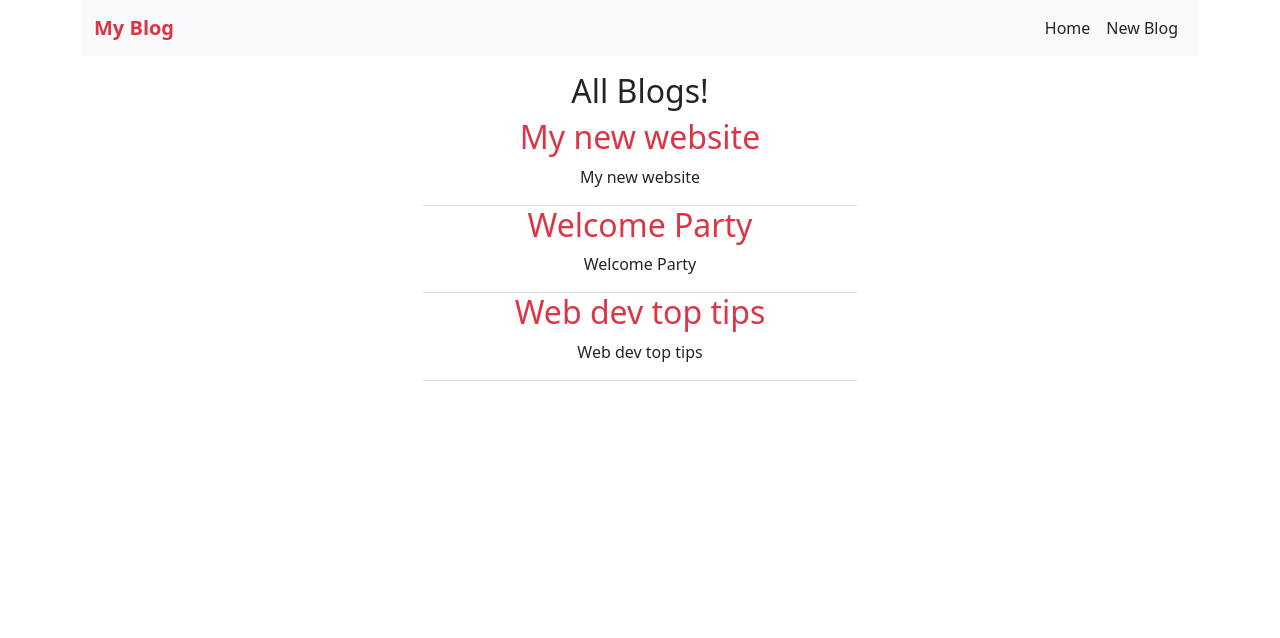
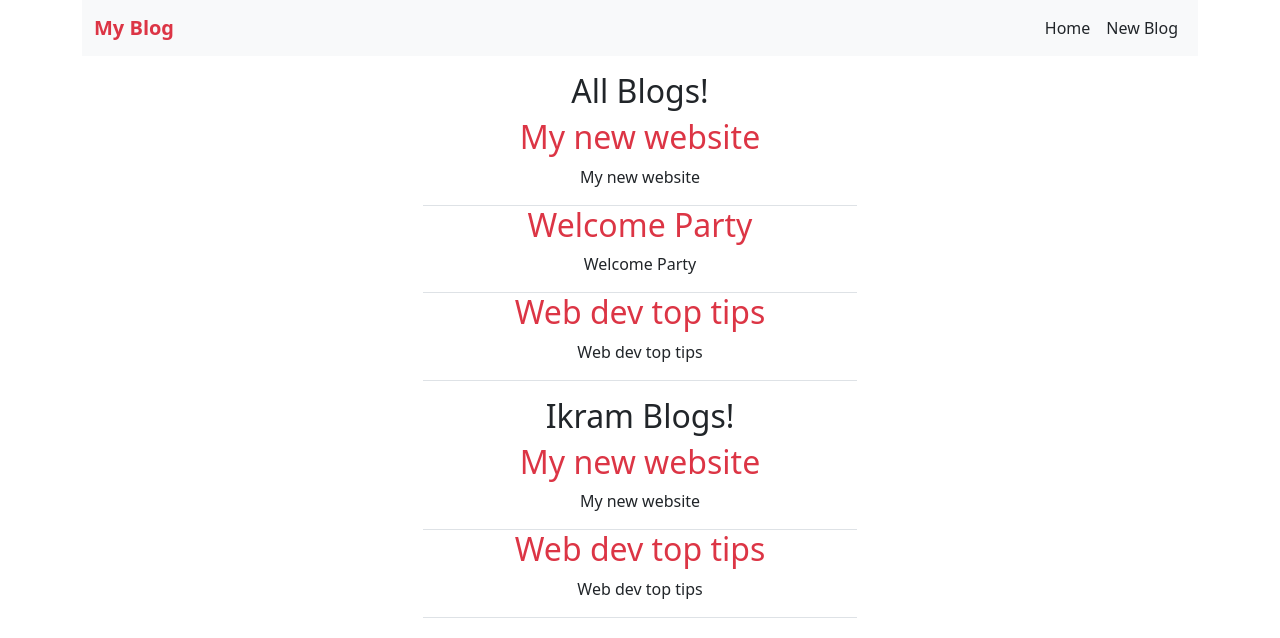
Before and after one commit to chikram/blog, a React (Create React App) app: page / in a window 1280 px wide. Shown: the top 638 px of the page. Built offline with nearby package versions, Linux system fonts and the light colour scheme.

Commit message:
The use of filter method

```diff
--- a/src/component/Home.js
+++ b/src/component/Home.js
@@ -3,17 +3,17 @@ import BlogList from "./BlogList";
 import NavBar from "./NavBar"
 function Home() {
     const [blogs, setBlogs] = useState([
-        { title: "My new website", author: "Ali", id: 1 },
-        { title: "Welcome Party", author: "Ali", id: 2 },
-        { title: "Web dev top tips", author: "Ali", id: 3 },
+        { title: "My new website", author: "Ikram", id: 1 },
+        { title: "Welcome Party", author: "Saeed", id: 2 },
+        { title: "Web dev top tips", author: "Ikram", id: 3 },
     ]);
     return (
         <>
             <div className="container mx-30">
                 <NavBar />
             </div>
-
             <BlogList prob={blogs} title="All Blogs!" />
+            <BlogList prob={blogs.filter((blog) => blog.author === 'Ikram')} title="Ikram Blogs!" />
         </>
     )
 }
```
